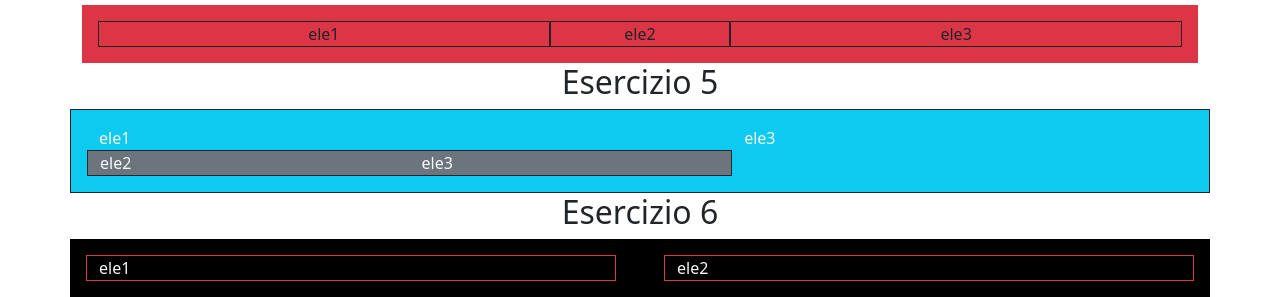
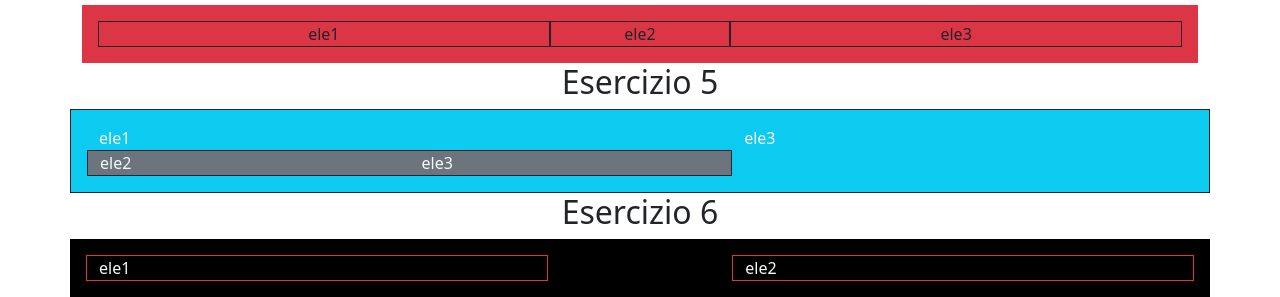
Before and after one commit to Domenicoschipelliti/2-ottobre-bootstrap, a plain HTML site: page index.html in a window 1280 px wide. Shown: the part 703-1000 px from the top of the page. Drawn offline with nearby package versions, Linux system fonts and the light colour scheme.

Commit message:
modifica finale

```diff
--- a/index.html
+++ b/index.html
@@ -126,7 +126,7 @@
       <h2 class="text-center">Esercizio 6</h2>
       <div class="row bg-black text-light p-3">
         <div class="col-lg border border-danger">ele1</div>
-        <div class="col-lg ms-5 border border-danger">ele2</div>
+        <div class="col-lg offset-2 border border-danger">ele2</div>
       </div>
     </div>
 
```
